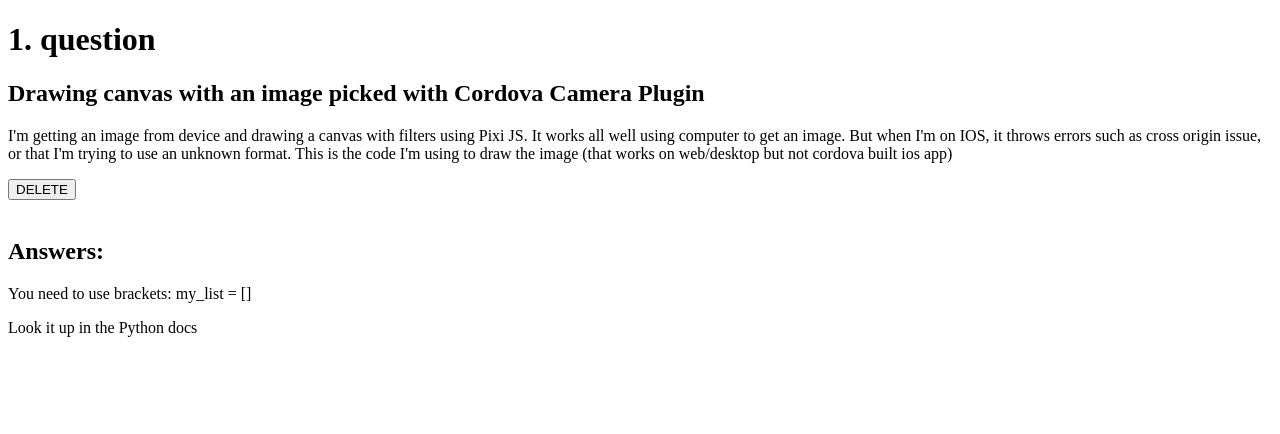
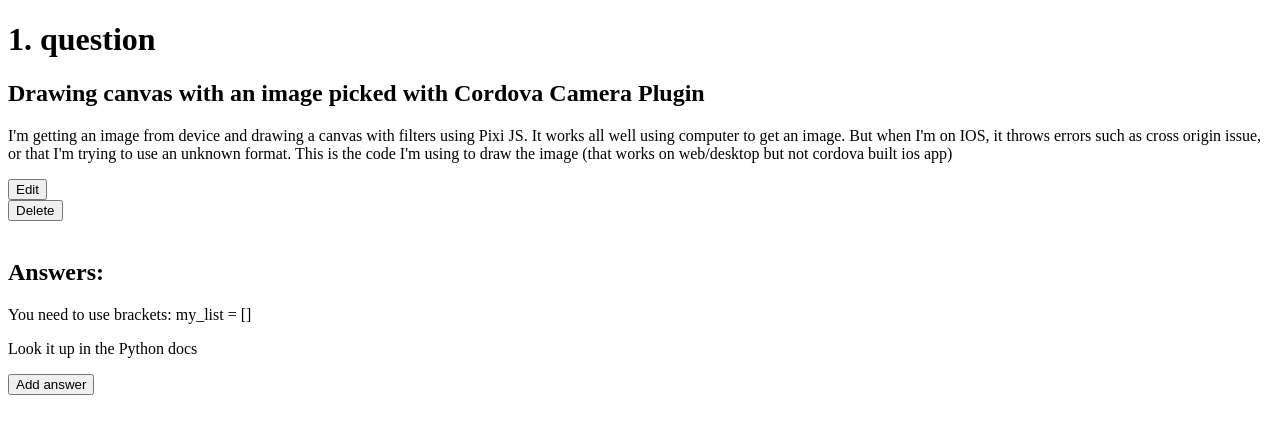
Before and after one commit to CocoBloom/Ask-mate-random-name, a Flask app: page /question/1 in a window 1280 px wide. Shown: the top 434 px of the page. Run offline with Flask 2, Linux system fonts and the light colour scheme; some libraries are stand-ins or nearby versions.

Commit message:
'edit' and 'add new answer' buttons added

```diff
--- a/templates/new_answer.html
+++ b/templates/new_answer.html
@@ -8,7 +8,7 @@
         <h1>Add new answer</h1>
         <form action="/question/{{ question_id }}/new-answer" method="post">
 
-            <label for="new_answer"> User Story: </label><br>
+            <label for="new_answer"> Your answer: </label><br>
             <textarea id="new_answer" name="answer" rows="4" cols="60" required></textarea><br><br>
 
             <label for="img">Select image:</label>
--- a/templates/question.html
+++ b/templates/question.html
@@ -9,9 +9,14 @@
     <h2> {{ title }}</h2>
     <p> {{ question }} </p>
 
+    <form action="/question/{{question_id}}/edit" >
+        <button>Edit</button>
+    </form>
+
     <form action="/question/{{question_id}}/delete" method="post">
-        <button>DELETE</button>
+        <button>Delete</button>
     </form>
+
 
     <br>
     <h2> Answers: </h2>
@@ -19,7 +24,9 @@
         <p> {{ answer[0] }} </p>
     {% endfor %}
 
-    <p1 id="content">{% block content %}{% endblock %}</p1>
+    <form action="/question/{{question_id}}/new-answer">
+        <button>Add answer</button>
+    </form>
 
 
 
```
